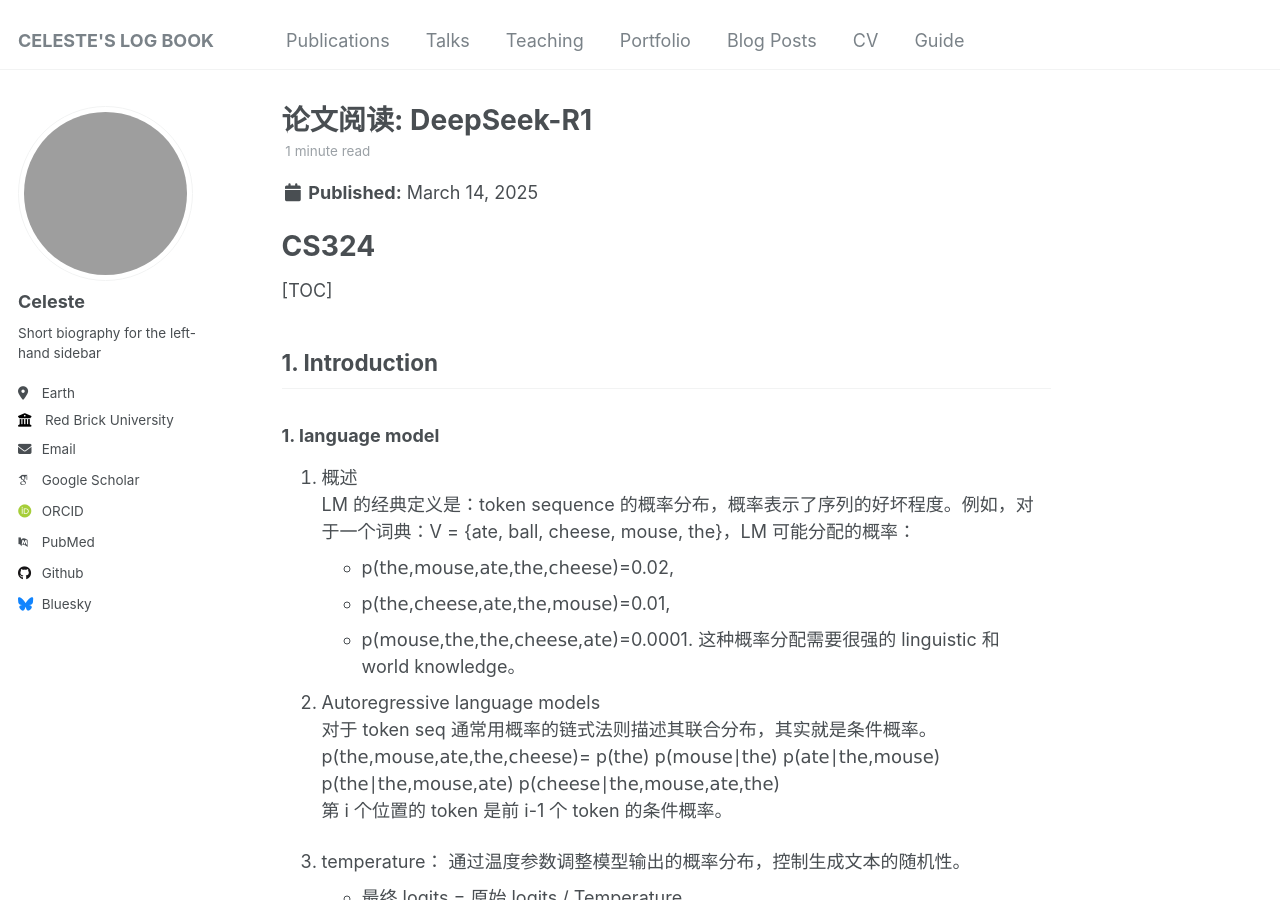
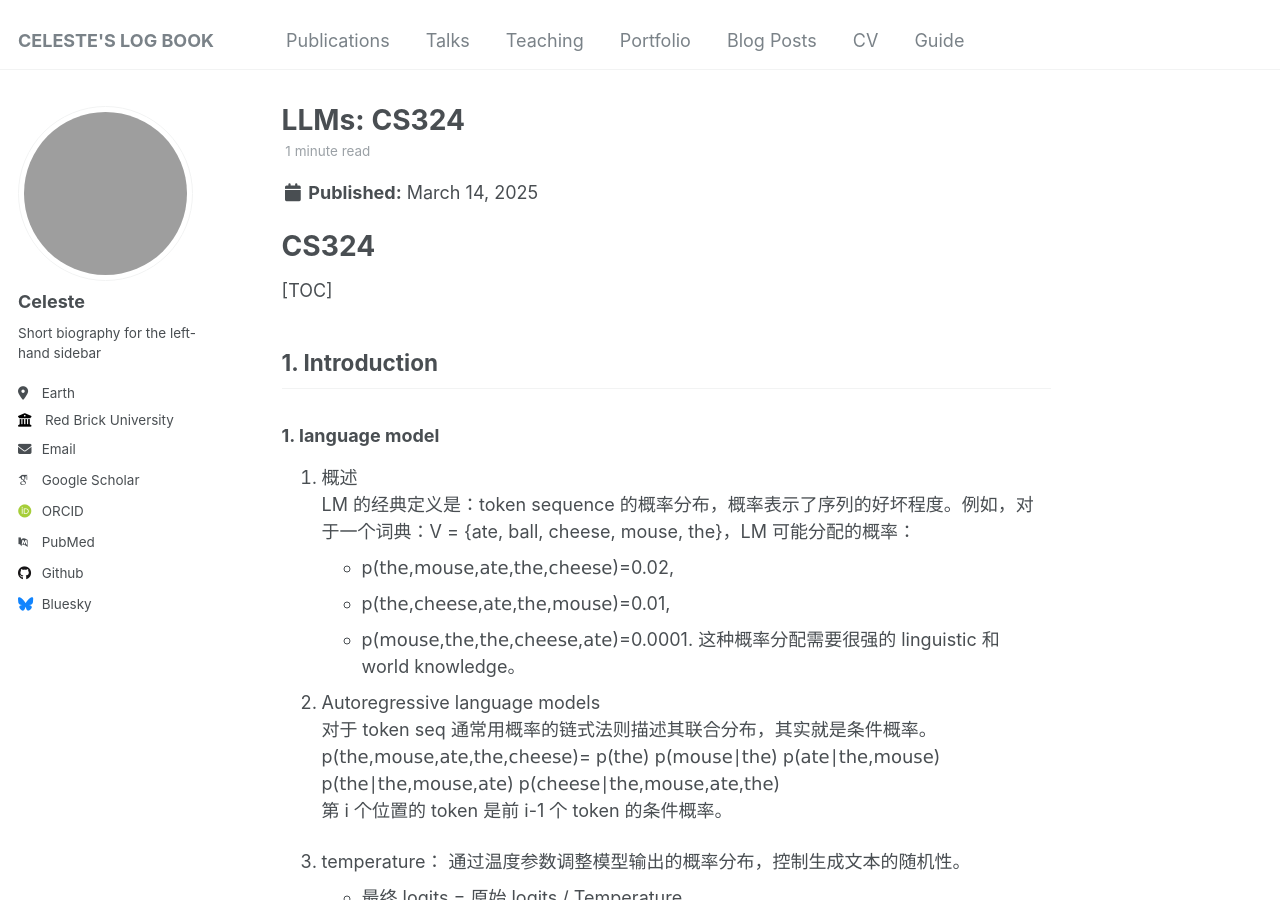
Before and after one commit to BUGERR/bugerr.github.io, a Jekyll site: the page built from _posts/2025-03-17-[LLMs]-cs324.md, in a window 1280 px wide and 900 px high. Built offline with Jekyll 4.4.1, drawn with Linux system fonts in a browser that asks for light colours; some web fonts are replaced; grey boxes are pictures that could not be loaded.

Commit message:
Update 2025-03-17-[LLMs]-cs324.md

```diff
--- a/_posts/2025-03-17-[LLMs]-cs324.md
+++ b/_posts/2025-03-17-[LLMs]-cs324.md
@@ -1,7 +1,7 @@
 ---
-title: '论文阅读: DeepSeek-R1'
+title: 'LLMs: CS324'
 date: 2025-03-14
-permalink: /posts/2025/03/DeepSeek-R1/
+permalink: /posts/2025/03/cs324/
 tags:
   - Deep Learning
   -
```
